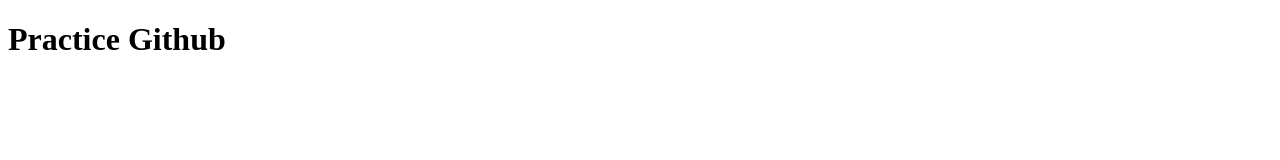
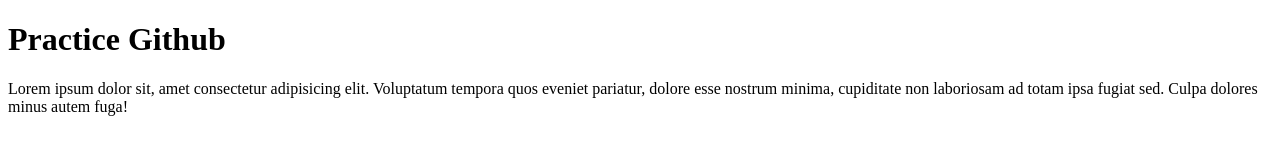
Before and after one commit to MinhazulHasan/BS-Commerce, a plain HTML site: page practice.html in a window 1280 px wide. Drawn offline with Linux system fonts and the light colour scheme.

Commit message:
update content of html

```diff
--- a/practice.html
+++ b/practice.html
@@ -8,5 +8,6 @@
 </head>
 <body>
     <h1>Practice Github</h1>
+    <p>Lorem ipsum dolor sit, amet consectetur adipisicing elit. Voluptatum tempora quos eveniet pariatur, dolore esse nostrum minima, cupiditate non laboriosam ad totam ipsa fugiat sed. Culpa dolores minus autem fuga!</p>
 </body>
 </html>
```
